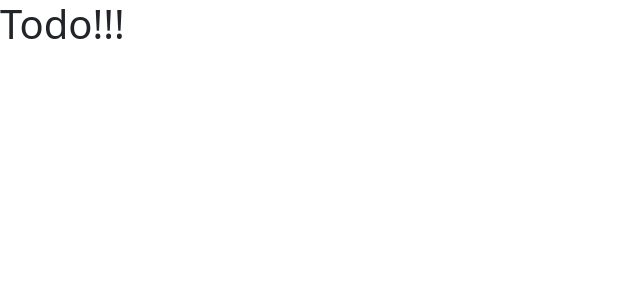
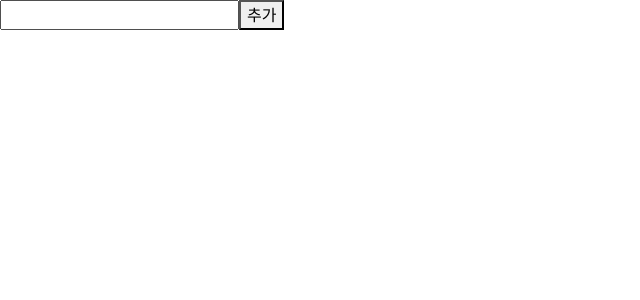
Before and after one commit to vvchldmsdn/wanted-pre-onboarding-frontend, a React (Create React App) app: page /todo in a window 1280 px wide. Shown: the top 300 px of the page, without its empty margins (0-640 px from the left). Built offline with nearby package versions, Linux system fonts and the light colour scheme; sample sign-in values are in the browser's storage.

Commit message:
assignment5 & assignment6

```diff
--- a/src/components/signin.jsx
+++ b/src/components/signin.jsx
@@ -75,6 +75,7 @@ function SignIn() {
       </div>
       <div className='button-signup'>
         <button type="button" class="btn btn-outline-dark"
+          data-testid="signin-button"
           onClick={handleLoginButtonClick}
         >Login</button>
       </div>
--- a/src/components/todoPage.jsx
+++ b/src/components/todoPage.jsx
@@ -1,20 +1,58 @@
-import React, {useEffect} from 'react';
+import React, { useEffect, useState} from 'react';
 import { useNavigate } from 'react-router-dom';
 
 function TodoPage() {
   const navigate = useNavigate();
 
+  const [newTodo, setNewTodo] = useState('');
+  const [todos, setTodos] = useState(JSON.parse(localStorage.getItem('todos')) || []);
+
+  const handleNewtodoChange = (e) => {
+    const todo = e.target.value;
+    setNewTodo(todo);
+  }
+
+  const handleSetTodos = () => {
+    if (newTodo.trim() !== '') {
+      setTodos([...todos, newTodo]);
+      setNewTodo('');
+    }
+  }
+
   useEffect(() => {
     const token = localStorage.getItem('token');
-
     if (!token) {
       navigate('/signin')
     }
   }, [navigate])
 
+  useEffect(() => {
+    const getTodo = JSON.parse(localStorage.getItem('todos'));
+    if (getTodo) {
+      setTodos(getTodo);
+    }
+  }, []);
+
+  useEffect(() => {
+    localStorage.setItem('todos', JSON.stringify(todos));
+  }, [todos]);
+
+
   return (
     <div>
-      <h1>Todo!!!</h1>
+      <input data-testid="new-todo-input"
+        value={newTodo}
+        onChange={handleNewtodoChange}
+      />
+      <button data-testid="new-todo-add-button"
+        onClick={handleSetTodos}
+      >추가</button>
+      {todos.map((todo, index) => (
+        <label key={index}>
+          <input type="checkbox"/>
+          <span>{todo}</span>
+        </label>
+      ))}
     </div>
   );
 }
```
